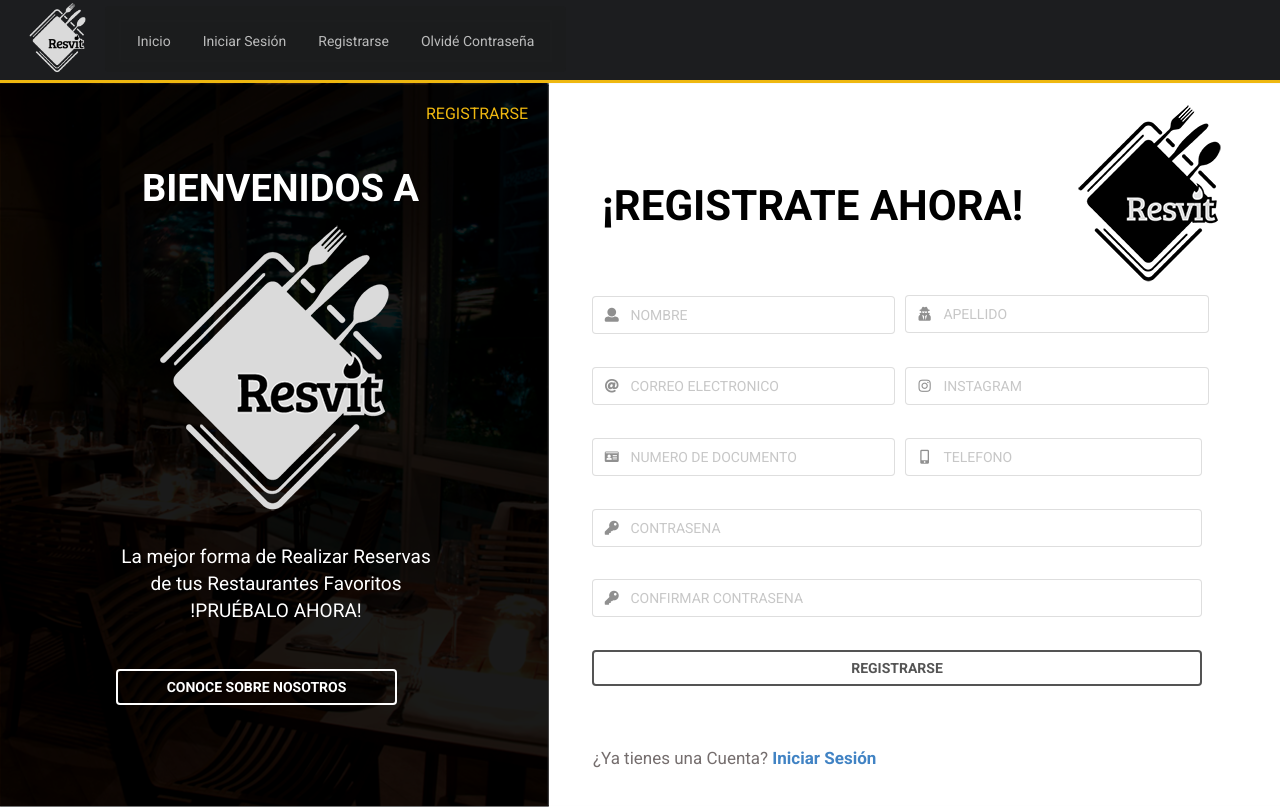
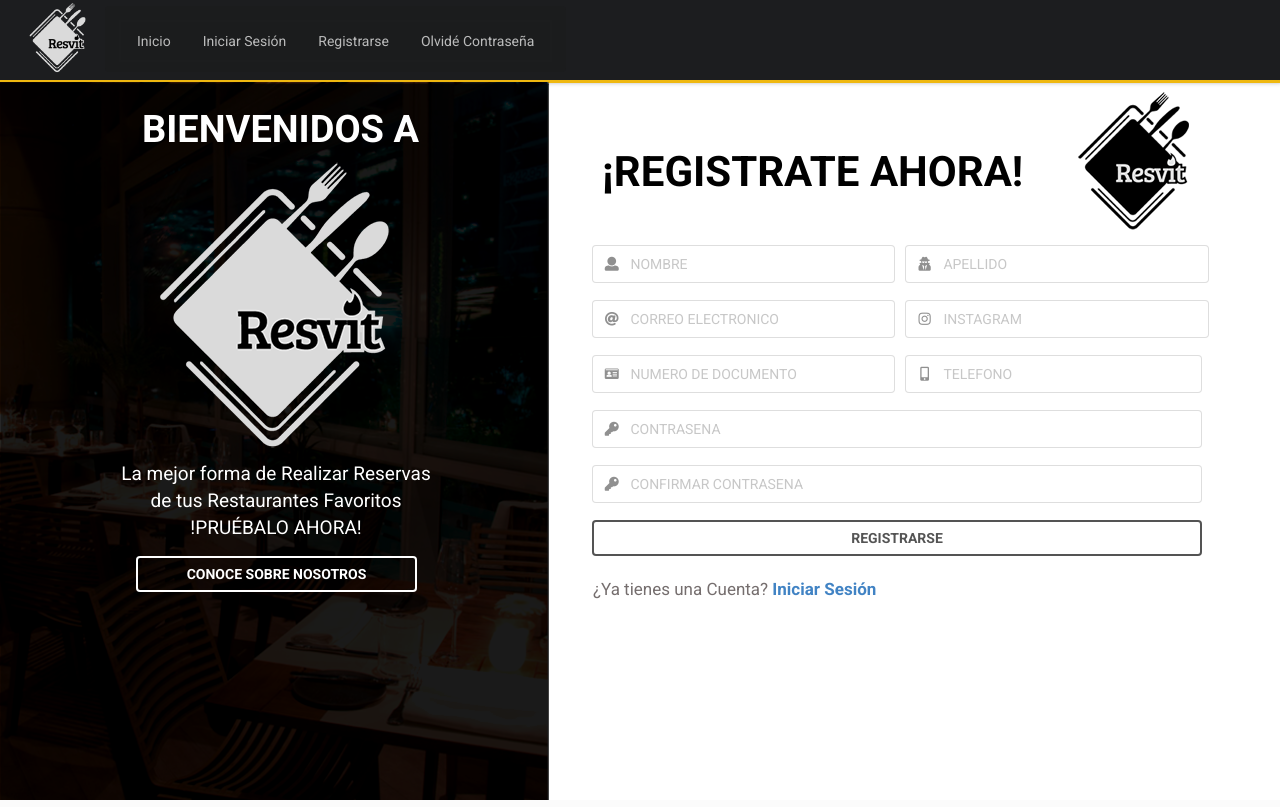
Before and after one commit to xavgar9/dinerUser, a Flask app: template templates/signup_form.html in a window 1280 px wide. Run offline with Flask 2, Linux system fonts and the light colour scheme; the template is opened without the code that fills it: values that come from a table or form of the project are taken from there, others are empty; some libraries are stand-ins or nearby versions.

Commit message:
casi todoo

```diff
--- a/static/styles.css
+++ b/static/styles.css
@@ -620,16 +620,16 @@
 
 #regFondoColor {
     left: 0px;
-    top: 0px;
-    position: absolute;
-    width: 1313px;
-    height: 724px;
+    top: 82px;
+    position: fixed;
+    width: auto;
+    height: 100%;
     z-index: 1;
 }
 
 #regPath1894 {
     left: 592px;
-    top: 284px;
+    top: 300px;
     position: absolute;
     width: 303px;
     height: 56px;
@@ -638,7 +638,7 @@
 
 #regPath1893 {
     left: 592px;
-    top: 213px;
+    top: 245px;
     position: absolute;
     width: 303px;
     height: 56px;
@@ -647,7 +647,7 @@
 
 #regPath1897 {
     left: 592px;
-    top: 426px;
+    top: 410px;
     position: absolute;
     width: 610px;
     height: 56px;
@@ -665,7 +665,7 @@
 
 #regRectangle21 {
     left: 592px;
-    top: 496px;
+    top: 465px;
     position: absolute;
     width: 610px;
     height: 56px;
@@ -674,16 +674,16 @@
 
 #regFondoNegro {
     left: 0px;
-    top: 0px;
-    position: absolute;
-    width: 549px;
-    height: 724px;
+    top: 82px;
+    position: fixed;
+    width: auto;
+    height: 100%;
     z-index: 17;
 }
 
 #regREGISTRARSE {
     left: 426px;
-    top: 20px;
+    top: 91px;
     position: absolute;
     width: 104px;
     height: 13px;
@@ -692,7 +692,7 @@
 
 #regREGSTRATEAHORA {
     left: 602px;
-    top: 93px;
+    top: 142px;
     position: absolute;
     width: 431px;
     height: 45px;
@@ -701,7 +701,7 @@
 
 #regBIENVENIDOSA {
     left: 142px;
-    top: 81px;
+    top: 105px;
     position: absolute;
     width: 278px;
     height: 25px;
@@ -718,8 +718,8 @@
 }
 
 #regRectangle18 {
-    left: 116px;
-    top: 586px;
+    left: 136px;
+    top: 556px;
     position: absolute;
     width: 281px;
     height: 56px;
@@ -728,7 +728,7 @@
 
 #regYatienesunaCuenta {
     left: 593px;
-    top: 663px;
+    top: 577px;
     position: absolute;
     width: 287px;
     height: 16px;
@@ -737,7 +737,7 @@
 
 #regRectangle212 {
     left: 592px;
-    top: 567px;
+    top: 520px;
     position: absolute;
     width: 610px;
     height: 56px;
@@ -746,7 +746,7 @@
 
 #regRectangle213 {
     left: 905px;
-    top: 212px;
+    top: 245px;
     position: absolute;
     width: 304px;
     height: 56px;
@@ -755,7 +755,7 @@
 
 #regLogoBlanco {
     left: 160px;
-    top: 142px;
+    top: 162px;
     position: absolute;
     width: 230px;
     height: 286px;
@@ -773,7 +773,7 @@
 
 #regRectangle214 {
     left: 905px;
-    top: 284px;
+    top: 300px;
     position: absolute;
     width: 304px;
     height: 56px;
@@ -782,7 +782,7 @@
 
 #regLogoNegro {
     left: 1078px;
-    top: 22px;
+    top: 92px;
     position: absolute;
     width: 143px;
     height: 177px;
--- a/templates/signup_form.html
+++ b/templates/signup_form.html
@@ -1,39 +1,8 @@
 {% extends "base_template.html" %} {% block title %}Registrarse Resvit{% endblock %} {% block content %}
 
-<body>
-    <div id="regbackground">
+    <!--<div id="regbackground">-->
             <div id="regFondoColor"><img src="{{ url_for('static', filename='images/FondoColor.png') }}"></div>
             <div id="regFondoNegro"><img src="{{ url_for('static', filename='images/FondoNegro.png') }}"></div>
-        <div id="regREGISTRARSE">
-            <p style="font-family:Roboto;color:#EFB810;font-size: 16px">REGISTRARSE</p>
-        </div>
-        <div id="regREGSTRATEAHORA">
-            <p style="font-family:Roboto;color:black;font-size: 42px"><strong>¡REGISTRATE AHORA!</strong></p>
-        </div>
-        <div id="regBIENVENIDOSA">
-            <h1 style="font-family:Roboto;color:white;font-size: 38px">BIENVENIDOS A</h1>
-        </div>
-        <div id="regLamejorformadeRealiz">
-            <center>
-                <p style="font-family:Roboto;color:white;font-size: 19px">
-                    La mejor forma de Realizar Reservas<br> de tus Restaurantes Favoritos<br> !PRUÉBALO AHORA!
-                </p>
-            </center>
-        </div>
-        <div id="regYatienesunaCuenta">
-            <p style="font-family:Roboto;color:#756e6e;font-size: 17px">
-                ¿Ya tienes una Cuenta? <b><a href="{{ url_for('login') }}"> Iniciar Sesión</a></b>
-            </p>
-        </div>
-        <div id="regLogoBlanco"><img src="{{ url_for('static', filename='images/regLogoBlanco.png') }}"></div>
-        <div id="regLogoNegro"><img src="{{ url_for('static', filename='images/regLogoNegro.png') }}"></div>
-
-        <!--########### Boton Conoce sobre nosotros #############################################################################-->
-        <div id="regRectangle18">
-            <button onclick="window.location.href='https://resvit.wtechnology.co/';" class="ui inverted button">CONOCE SOBRE NOSOTROS</button>
-        </div>
-        <!--########### Boton Iniciar Sesion #############################################################################-->
-
             <form action="" method="POST" novalidate>
                     {{ form.hidden_tag() }}
                     <!--########### Campo de nombre #############################################################################-->
@@ -162,9 +131,40 @@
                         {{ form.submit(class='ui inverted secondary button') }}
                     </div>
                 </form>
+
+        <!--<div id="regREGISTRARSE">
+            <p style="font-family:Roboto;color:#EFB810;font-size: 16px">REGISTRARSE</p>
+        </div>-->
+        <div id="regREGSTRATEAHORA">
+            <p style="font-family:Roboto;color:black;font-size: 42px"><strong>¡REGISTRATE AHORA!</strong></p>
         </div>
+        <div id="regBIENVENIDOSA">
+            <h1 style="font-family:Roboto;color:white;font-size: 38px">BIENVENIDOS A</h1>
+        </div>
+        <div id="regLamejorformadeRealiz">
+            <center>
+                <p style="font-family:Roboto;color:white;font-size: 19px">
+                    La mejor forma de Realizar Reservas<br> de tus Restaurantes Favoritos<br> !PRUÉBALO AHORA!
+                </p>
+            </center>
+        </div>
+        <div id="regYatienesunaCuenta">
+            <p style="font-family:Roboto;color:#756e6e;font-size: 17px">
+                ¿Ya tienes una Cuenta? <b><a href="{{ url_for('login') }}"> Iniciar Sesión</a></b>
+            </p>
+        </div>
+        <div id="regLogoBlanco"><img src="{{ url_for('static', filename='images/regLogoBlanco.png') }}"></div>
+        <div id="regLogoNegro"><img src="{{ url_for('static', filename='images/regLogoNegro.png') }}"></div>
+
+        <!--########### Boton Conoce sobre nosotros #############################################################################-->
+        <div id="regRectangle18">
+            <button onclick="window.location.href='https://resvit.wtechnology.co/';" class="ui inverted button">CONOCE SOBRE NOSOTROS</button>
+        </div>
+        <!--########### Boton Iniciar Sesion #############################################################################-->
+
+
+    <!--</div>-->
     <script type="text/javascript" src="{{ url_for('static', filename='jquery-3.4.1.min.js') }}"></script>
     <script type="text/javascript" src="{{ url_for('static', filename='popper.min.js') }}"></script>
     <script type="text/javascript" src="{{ url_for('static', filename='toastr.min.js') }}"></script>
-</body>
 {% endblock %}
```
Also changed, not shown: other parts of static/styles.css (+41 -41 lines), templates/forgot_form.html (+4 -4 lines), templates/login_form.html (+4 -4 lines), templates/profile_view.html (+48 -40 lines), static/images/FondoColor.png, static/images/regLogoNegro.png. Lines whose indentation alone changed are shown as unchanged.
